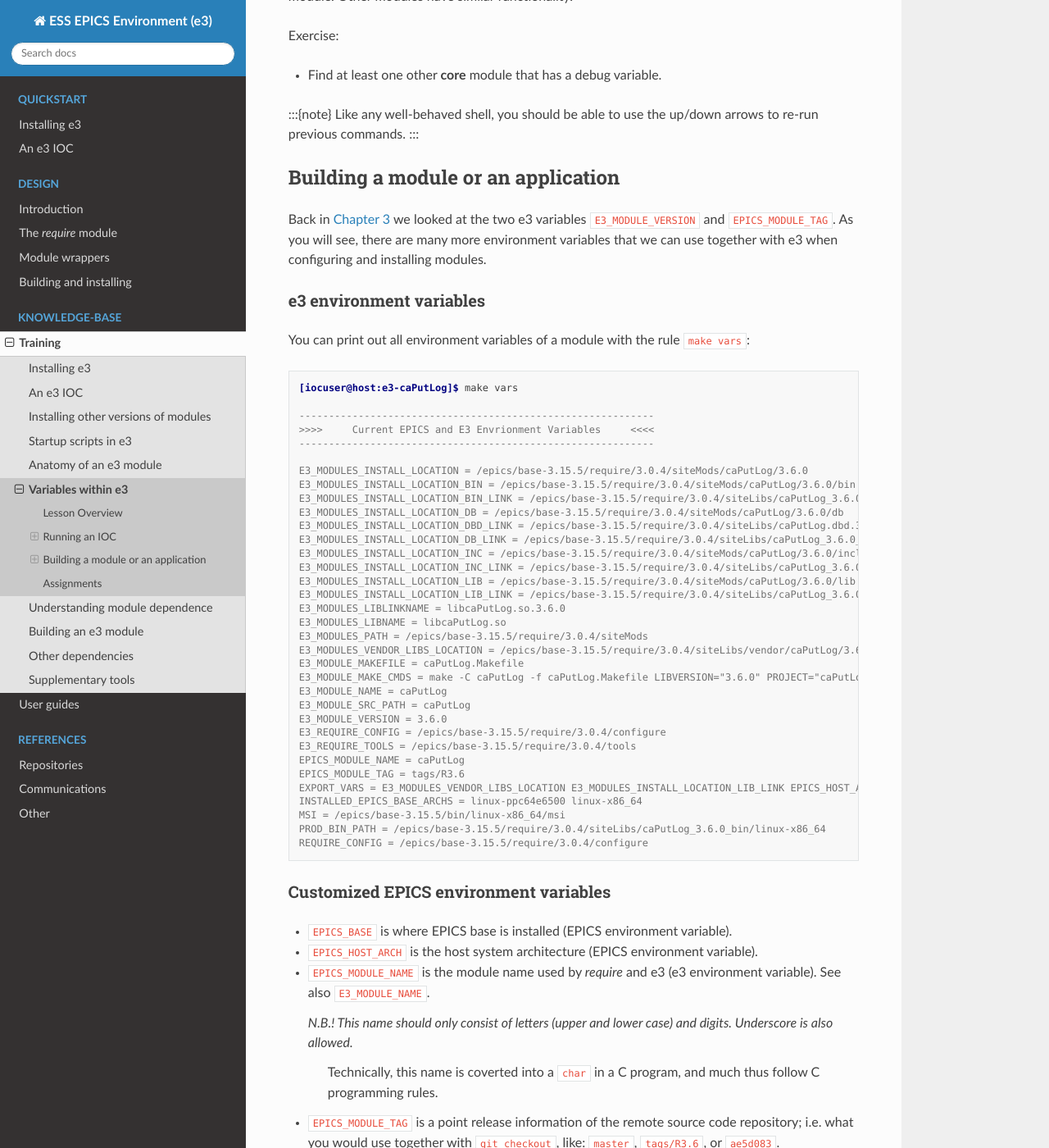
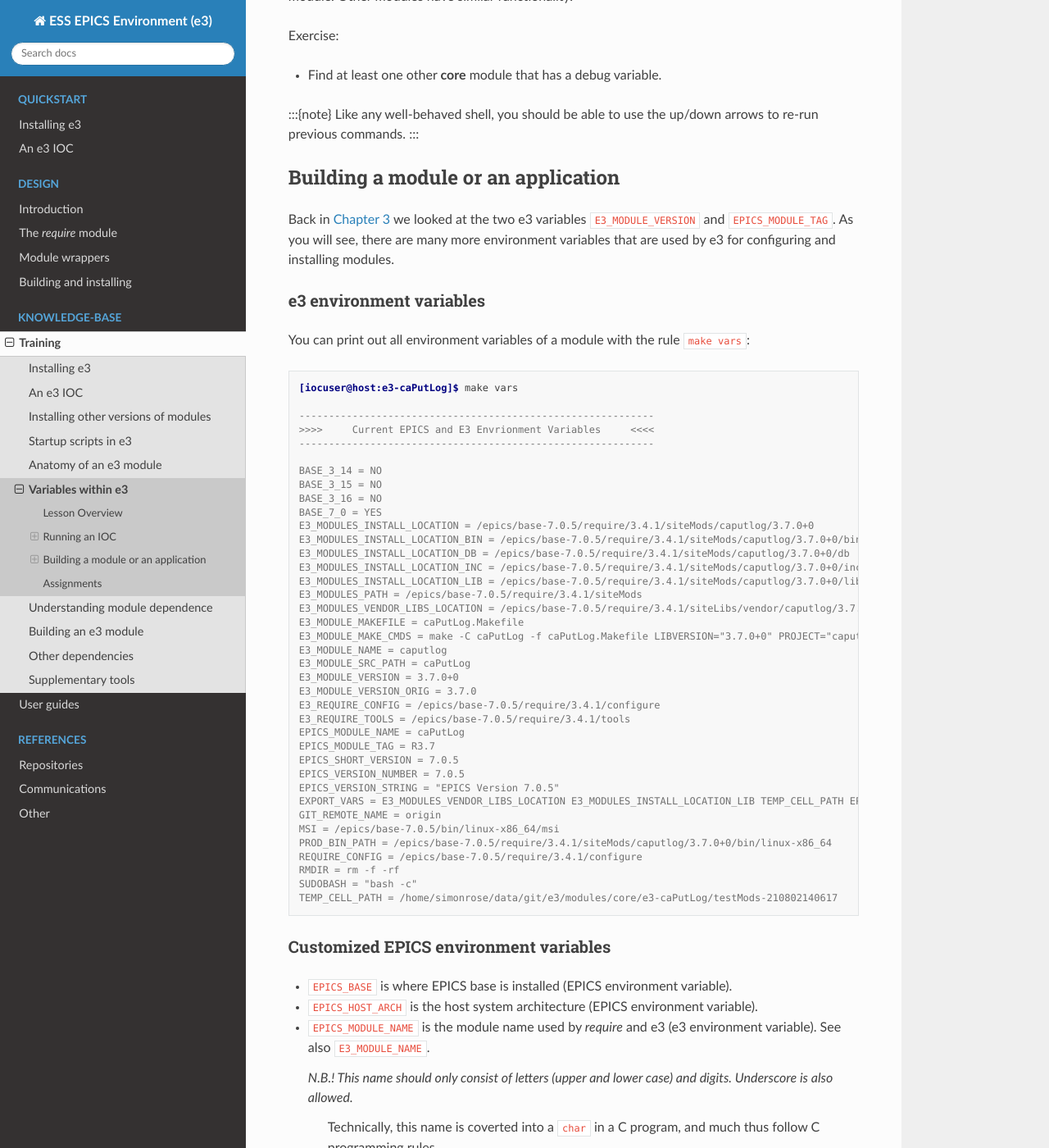
Before and after one commit to ttkorhonen/e3pages, a Sphinx documentation site: the page built from docs/kb/training/workbook/6_e3_vars.md, in a window 1280 px wide and 1400 px high, scrolled down 5618 px. Shown: the whole window at 82% size. Built offline with Sphinx 7.4.7 and the Read the Docs theme 2.0.0, drawn with Linux system fonts in a browser that asks for light colours.

Commit message:
Updated vars

````diff
--- a/docs/kb/training/workbook/6_e3_vars.md
+++ b/docs/kb/training/workbook/6_e3_vars.md
@@ -264,7 +264,7 @@ Like any well-behaved shell, you should be able to use the up/down arrows to re-
 
 ## Building a module or an application
 
-Back in [Chapter 3](3_module_versions.md) we looked at the two e3 variables `E3_MODULE_VERSION` and  `EPICS_MODULE_TAG`. As you will see, there are many more environment variables that we can use together with e3 when configuring and installing modules.
+Back in [Chapter 3](3_module_versions.md) we looked at the two e3 variables `E3_MODULE_VERSION` and  `EPICS_MODULE_TAG`. As you will see, there are many more environment variables that are used by e3 for configuring and installing modules.
 
 ### e3 environment variables
 
@@ -277,34 +277,38 @@ You can print out all environment variables of a module with the rule `make vars
 >>>>     Current EPICS and E3 Envrionment Variables     <<<<
 ------------------------------------------------------------
 
-E3_MODULES_INSTALL_LOCATION = /epics/base-3.15.5/require/3.0.4/siteMods/caPutLog/3.6.0
-E3_MODULES_INSTALL_LOCATION_BIN = /epics/base-3.15.5/require/3.0.4/siteMods/caPutLog/3.6.0/bin
-E3_MODULES_INSTALL_LOCATION_BIN_LINK = /epics/base-3.15.5/require/3.0.4/siteLibs/caPutLog_3.6.0_bin
-E3_MODULES_INSTALL_LOCATION_DB = /epics/base-3.15.5/require/3.0.4/siteMods/caPutLog/3.6.0/db
-E3_MODULES_INSTALL_LOCATION_DBD_LINK = /epics/base-3.15.5/require/3.0.4/siteLibs/caPutLog.dbd.3.6.0
-E3_MODULES_INSTALL_LOCATION_DB_LINK = /epics/base-3.15.5/require/3.0.4/siteLibs/caPutLog_3.6.0_db
-E3_MODULES_INSTALL_LOCATION_INC = /epics/base-3.15.5/require/3.0.4/siteMods/caPutLog/3.6.0/include
-E3_MODULES_INSTALL_LOCATION_INC_LINK = /epics/base-3.15.5/require/3.0.4/siteLibs/caPutLog_3.6.0_include
-E3_MODULES_INSTALL_LOCATION_LIB = /epics/base-3.15.5/require/3.0.4/siteMods/caPutLog/3.6.0/lib
-E3_MODULES_INSTALL_LOCATION_LIB_LINK = /epics/base-3.15.5/require/3.0.4/siteLibs/caPutLog_3.6.0_lib
-E3_MODULES_LIBLINKNAME = libcaPutLog.so.3.6.0
-E3_MODULES_LIBNAME = libcaPutLog.so
-E3_MODULES_PATH = /epics/base-3.15.5/require/3.0.4/siteMods
-E3_MODULES_VENDOR_LIBS_LOCATION = /epics/base-3.15.5/require/3.0.4/siteLibs/vendor/caPutLog/3.6.0
+BASE_3_14 = NO
+BASE_3_15 = NO
+BASE_3_16 = NO
+BASE_7_0 = YES
+E3_MODULES_INSTALL_LOCATION = /epics/base-7.0.5/require/3.4.1/siteMods/caputlog/3.7.0+0
+E3_MODULES_INSTALL_LOCATION_BIN = /epics/base-7.0.5/require/3.4.1/siteMods/caputlog/3.7.0+0/bin
+E3_MODULES_INSTALL_LOCATION_DB = /epics/base-7.0.5/require/3.4.1/siteMods/caputlog/3.7.0+0/db
+E3_MODULES_INSTALL_LOCATION_INC = /epics/base-7.0.5/require/3.4.1/siteMods/caputlog/3.7.0+0/include
+E3_MODULES_INSTALL_LOCATION_LIB = /epics/base-7.0.5/require/3.4.1/siteMods/caputlog/3.7.0+0/lib
+E3_MODULES_PATH = /epics/base-7.0.5/require/3.4.1/siteMods
+E3_MODULES_VENDOR_LIBS_LOCATION = /epics/base-7.0.5/require/3.4.1/siteLibs/vendor/caputlog/3.7.0+0
 E3_MODULE_MAKEFILE = caPutLog.Makefile
-E3_MODULE_MAKE_CMDS = make -C caPutLog -f caPutLog.Makefile LIBVERSION="3.6.0" PROJECT="caPutLog" EPICS_MODULES="/epics/base-3.15.5/require/3.0.4/siteMods" EPICS_LOCATION="/epics/base-3.15.5" BUILDCLASSES="Linux" E3_SITEMODS_PATH="/epics/base-3.15.5/require/3.0.4/siteMods" E3_SITEAPPS_PATH="/epics/base-3.15.5/require/3.0.4/siteApps" E3_SITELIBS_PATH="/epics/base-3.15.5/require/3.0.4/siteLibs"
-E3_MODULE_NAME = caPutLog
+E3_MODULE_MAKE_CMDS = make -C caPutLog -f caPutLog.Makefile LIBVERSION="3.7.0+0" PROJECT="caputlog" EPICS_MODULES="/epics/base-7.0.5/require/3.4.1/siteMods" EPICS_LOCATION="/epics/base-7.0.5" BUILDCLASSES="Linux" E3_SITEMODS_PATH="/epics/base-7.0.5/require/3.4.1/siteMods" E3_SITEAPPS_PATH="/epics/base-7.0.5/require/3.4.1/siteApps" E3_SITELIBS_PATH="/epics/base-7.0.5/require/3.4.1/siteLibs" caputlog_E3_GIT_DESC="7.0.5-3.4.1/3.7.0-40af4e4-20210426T180358-6-g8bda15a" caputlog_E3_GIT_STATUS="[ \\\" M caPutLog\\\", ]" caputlog_E3_GIT_URL="git@gitlab.esss.lu.se:e3/wrappers/core/e3-caPutLog.git"
+E3_MODULE_NAME = caputlog
 E3_MODULE_SRC_PATH = caPutLog
-E3_MODULE_VERSION = 3.6.0
-E3_REQUIRE_CONFIG = /epics/base-3.15.5/require/3.0.4/configure
-E3_REQUIRE_TOOLS = /epics/base-3.15.5/require/3.0.4/tools
+E3_MODULE_VERSION = 3.7.0+0
+E3_MODULE_VERSION_ORIG = 3.7.0
+E3_REQUIRE_CONFIG = /epics/base-7.0.5/require/3.4.1/configure
+E3_REQUIRE_TOOLS = /epics/base-7.0.5/require/3.4.1/tools
 EPICS_MODULE_NAME = caPutLog
-EPICS_MODULE_TAG = tags/R3.6
-EXPORT_VARS = E3_MODULES_VENDOR_LIBS_LOCATION E3_MODULES_INSTALL_LOCATION_LIB_LINK EPICS_HOST_ARCH EPICS_BASE MSI E3_MODULE_VERSION E3_SITEMODS_PATH E3_SITEAPPS_PATH E3_SITELIBS_PATH E3_REQUIRE_MAKEFILE_INPUT_OPTIONS E3_REQUIRE_NAME E3_REQUIRE_DB E3_REQUIRE_CONFIG E3_REQUIRE_LOCATION E3_REQUIRE_DBD E3_REQUIRE_VERSION E3_REQUIRE_TOOLS E3_REQUIRE_INC E3_REQUIRE_LIB E3_REQUIRE_BIN QUIET   SUDO2 SUDO_INFO SUDOBASH SUDO
-INSTALLED_EPICS_BASE_ARCHS = linux-ppc64e6500 linux-x86_64
-MSI = /epics/base-3.15.5/bin/linux-x86_64/msi
-PROD_BIN_PATH = /epics/base-3.15.5/require/3.0.4/siteLibs/caPutLog_3.6.0_bin/linux-x86_64
-REQUIRE_CONFIG = /epics/base-3.15.5/require/3.0.4/configure
+EPICS_MODULE_TAG = R3.7
+EPICS_SHORT_VERSION = 7.0.5
+EPICS_VERSION_NUMBER = 7.0.5
+EPICS_VERSION_STRING = "EPICS Version 7.0.5"
+EXPORT_VARS = E3_MODULES_VENDOR_LIBS_LOCATION E3_MODULES_INSTALL_LOCATION_LIB TEMP_CELL_PATH EPICS_HOST_ARCH EPICS_BASE MSI E3_MODULE_NAME E3_MODULE_VERSION E3_SITEMODS_PATH E3_SITEAPPS_PATH E3_SITELIBS_PATH E3_REQUIRE_MAKEFILE_INPUT_OPTIONS E3_REQUIRE_NAME E3_REQUIRE_CONFIG E3_REQUIRE_DB E3_REQUIRE_LOCATION E3_REQUIRE_DBD E3_REQUIRE_VERSION E3_REQUIRE_TOOLS E3_REQUIRE_INC E3_REQUIRE_LIB E3_REQUIRE_BIN QUIET
+GIT_REMOTE_NAME = origin
+MSI = /epics/base-7.0.5/bin/linux-x86_64/msi
+PROD_BIN_PATH = /epics/base-7.0.5/require/3.4.1/siteMods/caputlog/3.7.0+0/bin/linux-x86_64
+REQUIRE_CONFIG = /epics/base-7.0.5/require/3.4.1/configure
+RMDIR = rm -f -rf
+SUDOBASH = "bash -c"
+TEMP_CELL_PATH = /home/simonrose/data/git/e3/modules/core/e3-caPutLog/testMods-210802140617
 ```
 
 ### Customized EPICS environment variables
````
